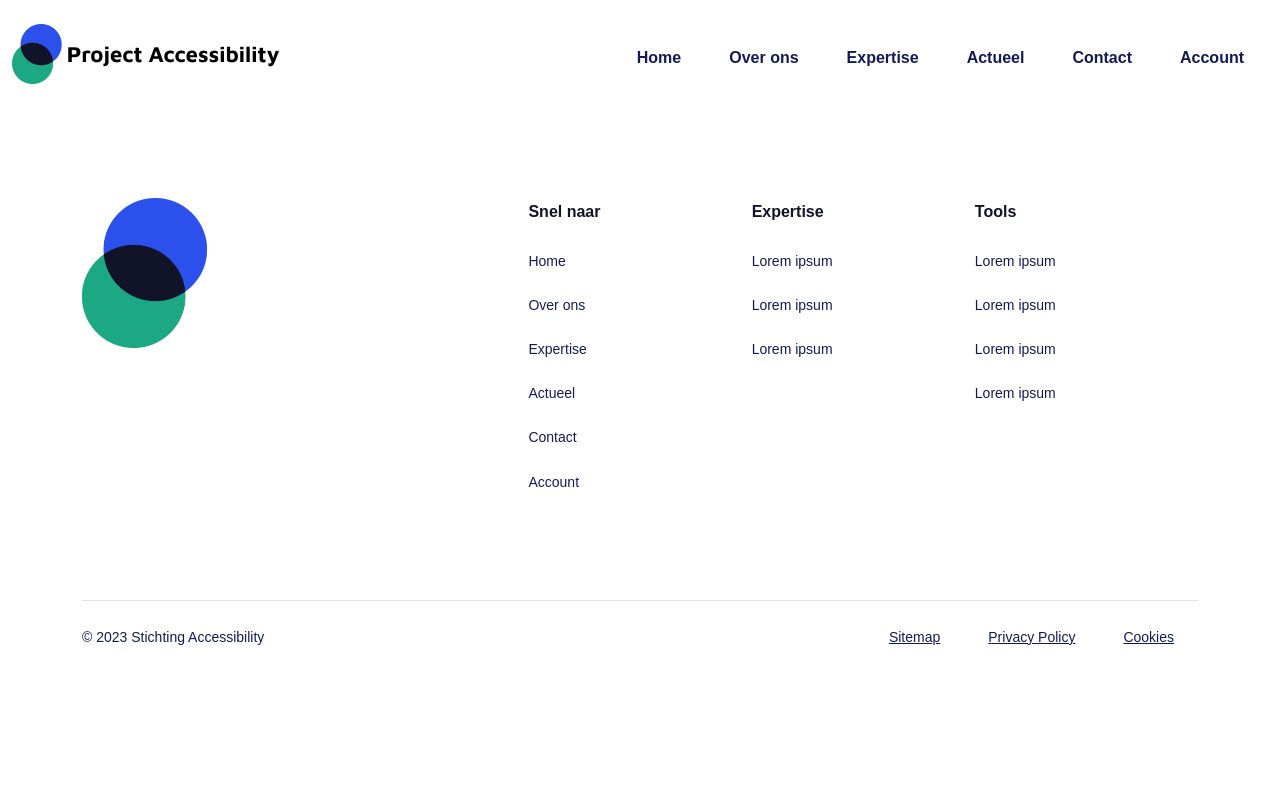
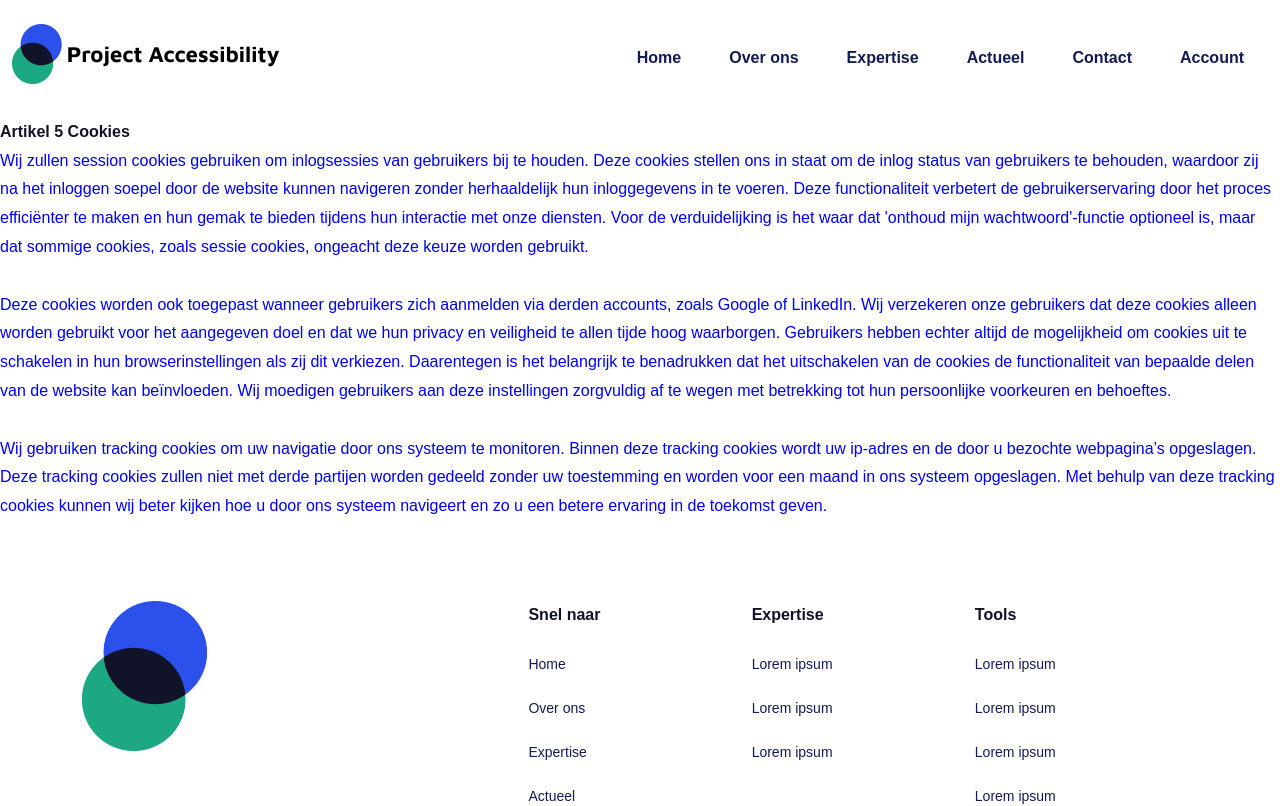
Before and after one commit to MrMisterMisterMister/project-accessibility, a React (Create React App) app in the folder ClientApp/: page /cookies in a window 1280 px wide. Shown: the top 806 px of the page. Built offline with nearby package versions, Linux system fonts and the light colour scheme.

Commit message:
Cookies + auto scroll naar top toegevoegd

```diff
--- a/ClientApp/src/App.js
+++ b/ClientApp/src/App.js
@@ -1,6 +1,7 @@
 import React, { Component } from 'react';
 import { Route, Routes } from 'react-router-dom';
 import AppRoutes from './AppRoutes';
+import ScrollTop from './ScrollTop';
 import { Layout } from './components/Layout';
 
 export default class App extends Component {
@@ -9,6 +10,7 @@ export default class App extends Component {
   render() {
     return (
       <Layout>
+      <ScrollTop /> {/* Include the ScrollTop component */}
       <Routes>
         {AppRoutes.map((route, index) => {
           const { element, ...rest } = route;
--- a/ClientApp/src/AppRoutes.js
+++ b/ClientApp/src/AppRoutes.js
@@ -1,6 +1,7 @@
 import { Home } from "./pages/Home";
 import { PrivacyPolicy } from "./pages/PrivacyPolicy";
 import { Account } from "./pages/Account";
+import { Cookies } from "./pages/Cookies";
 
 const AppRoutes = [
   {
@@ -14,6 +15,10 @@ const AppRoutes = [
   {
     path: '/account',
     element: <Account />
+  },
+  {
+    path: '/cookies',
+    element: <Cookies />
   }
 ];
 
--- /dev/null
+++ b/ClientApp/src/ScrollTop.js
@@ -0,0 +1,15 @@
+// ScrollTop.js
+import React, { useEffect } from 'react';
+import { useLocation } from 'react-router-dom';
+
+function ScrollTop() {
+  const { pathname } = useLocation();
+
+  useEffect(() => {
+    window.scrollTo(0, 0);
+  }, [pathname]);
+
+  return null;
+}
+
+export default ScrollTop; // Make sure to export the component
--- a/ClientApp/src/pages/Account.js
+++ b/ClientApp/src/pages/Account.js
@@ -4,8 +4,18 @@ import "./Styling/Account.css";
 export class Account extends Component {
     render() {
         return (
-            <div>
-                <h1>Account instellingen</h1>
+            <div class="account_settings">
+                <h1>Account instellingen</h1> <br></br>
+                <p>Voornaam</p>
+                <input type="text"></input>
+                <br></br> <br></br>
+                <p>Email</p>
+                <input type="email"></input>
+                <br></br> <br></br>
+                <p>Wachtwoord</p>
+                <input type="password"></input>
+                <br></br> <br></br>
+                <button id="save">Opslaan</button>
             </div>
         );
     }
--- /dev/null
+++ b/ClientApp/src/pages/Cookies.js
@@ -0,0 +1,26 @@
+import React, { Component } from "react";
+import "./Styling/Cookies.css";
+
+
+export class Cookies extends Component {
+    render() {
+        return (
+            <div>
+                <h2>Artikel 5 Cookies</h2>
+            <p>Wij zullen session cookies gebruiken om inlogsessies van gebruikers bij te houden.
+                Deze cookies stellen ons in staat om de inlog status van gebruikers te behouden, waardoor zij na het inloggen soepel door de website kunnen navigeren zonder herhaaldelijk hun inloggegevens in te voeren.
+                Deze functionaliteit verbetert de gebruikerservaring door het proces efficiënter te maken en hun gemak te bieden tijdens hun interactie met onze diensten.
+                Voor de verduidelijking is het waar dat 'onthoud mijn wachtwoord'-functie optioneel is, maar dat sommige cookies, zoals sessie cookies, ongeacht deze keuze worden gebruikt.</p>
+                <br></br>
+                <p>Deze cookies worden ook toegepast wanneer gebruikers zich aanmelden via derden accounts, zoals Google of LinkedIn.
+                    Wij verzekeren onze gebruikers dat deze cookies alleen worden gebruikt voor het aangegeven doel en dat we hun privacy en veiligheid te allen tijde hoog waarborgen.
+                    Gebruikers hebben echter altijd de mogelijkheid om cookies uit te schakelen in hun browserinstellingen als zij dit verkiezen.
+                    Daarentegen is het belangrijk te benadrukken dat het uitschakelen van de cookies de functionaliteit van bepaalde delen van de website kan beïnvloeden.
+                    Wij moedigen gebruikers aan deze instellingen zorgvuldig af te wegen met betrekking tot hun persoonlijke voorkeuren en behoeftes.</p> <br></br>
+                    <p>Wij gebruiken tracking cookies om uw navigatie door ons systeem te monitoren. Binnen deze tracking cookies wordt uw ip-adres en de door u bezochte webpagina’s opgeslagen.
+Deze tracking cookies zullen niet met derde partijen worden gedeeld zonder uw toestemming en worden voor een maand in ons systeem opgeslagen.
+Met behulp van deze tracking cookies kunnen wij beter kijken hoe u door ons systeem navigeert en zo u een betere ervaring in de toekomst geven.</p>
+            </div>
+        );
+    }
+}
--- a/ClientApp/src/pages/Styling/Account.css
+++ b/ClientApp/src/pages/Styling/Account.css
@@ -1,3 +1,6 @@
-h1{
-    color:blue;
+p{
+    color:black
 }
+.account_settings{
+    position: relative;
+}
--- /dev/null
+++ b/ClientApp/src/pages/Styling/Cookies.css
@@ -0,0 +1,8 @@
+.container{
+    flex-direction: row;
+    justify-content: space-between;
+    align-items: center
+  }
+  p{
+    color:blue
+  }
```
Lines whose indentation alone changed are shown as unchanged.
